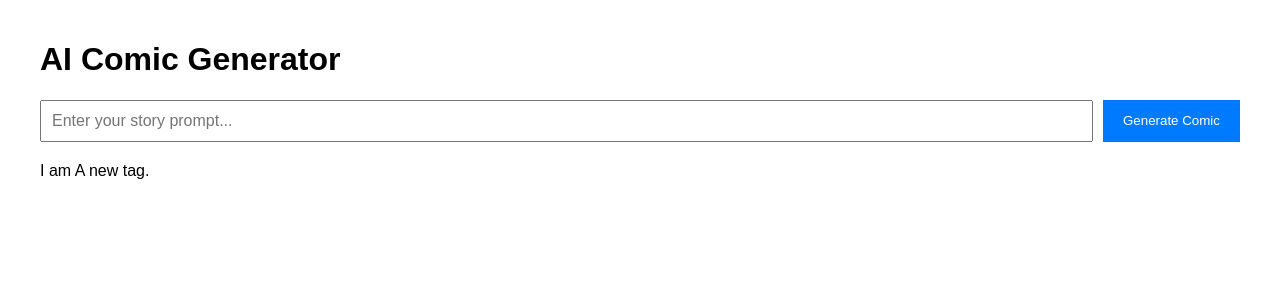
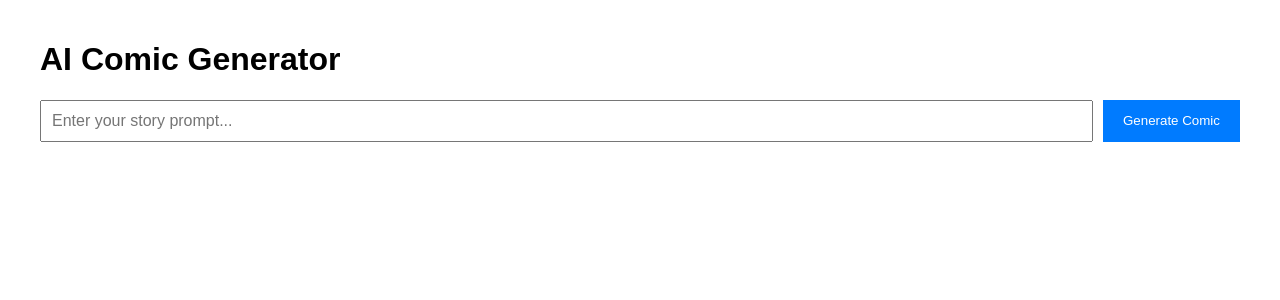
Before and after one commit to RakeshKhadav/Comic-Generator, a Flask app: page / in a window 1280 px wide. Shown: the top 300 px of the page. Run offline with Flask 3, Linux system fonts and the light colour scheme.

Commit message:
Removed Paragraph tag.

```diff
--- a/templates/index.html
+++ b/templates/index.html
@@ -27,9 +27,6 @@
             </audio>
         </div>
     </div>
-
-    <p>I am A new tag.</p>
-
     <script src="https://unpkg.com/vue@3/dist/vue.global.js"></script>
     <script src="{{ url_for('static', filename='script.js') }}"></script>
 </body>
```
